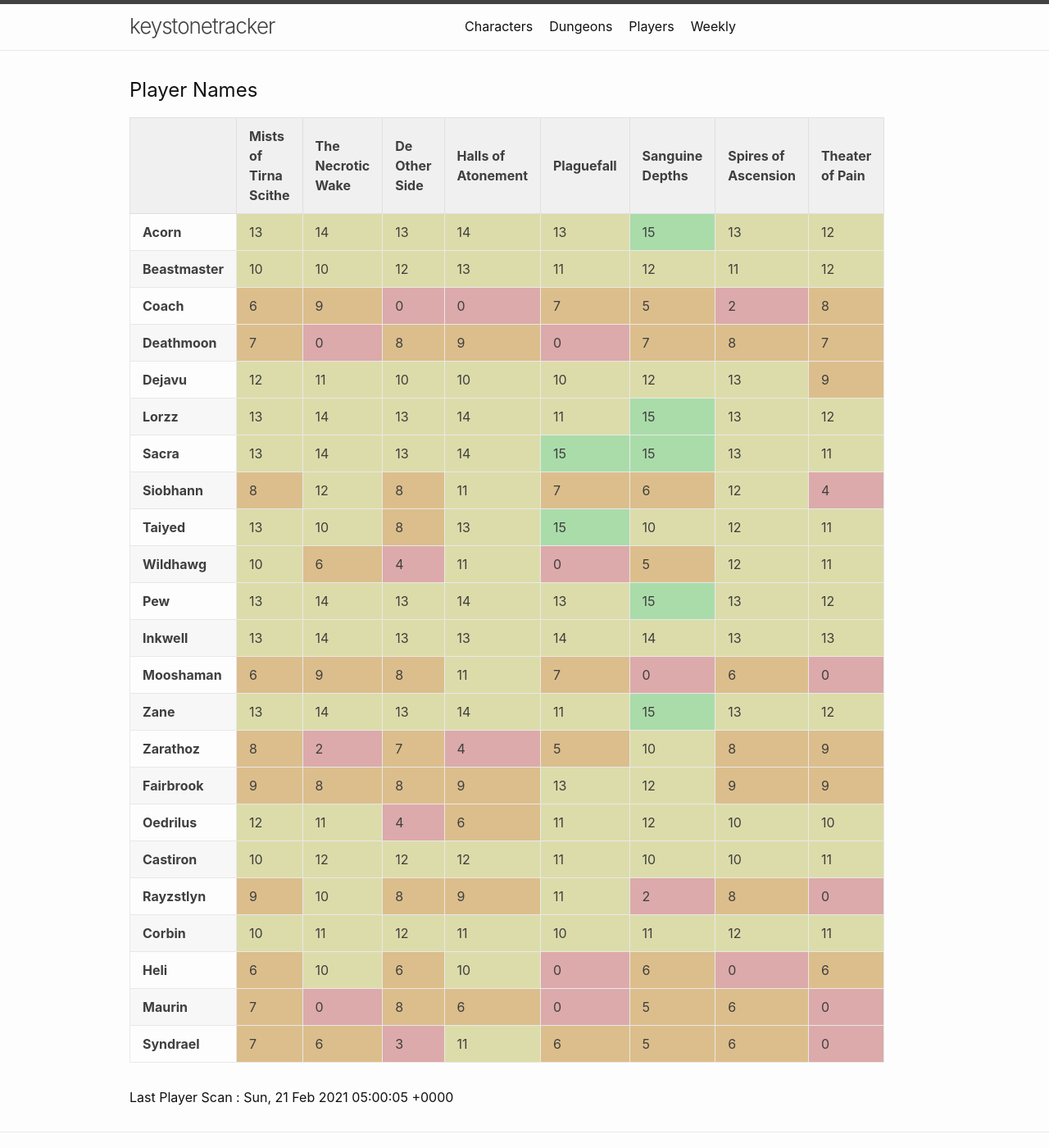
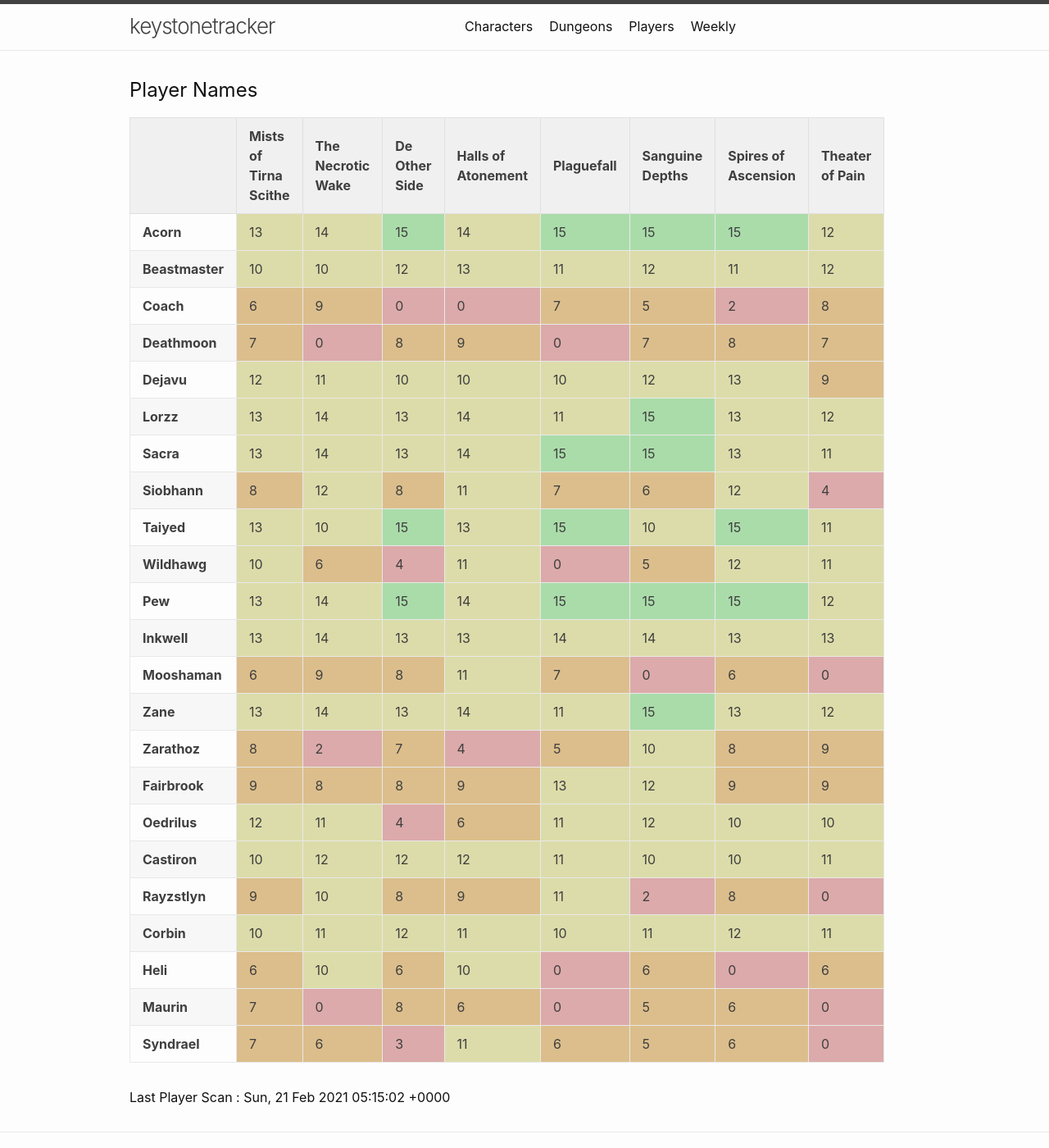
Before and after one commit to eldertribunal/keystonetracker, a Jekyll site: the page built from players.md, in a window 1280 px wide and 1400 px high. Shown: the whole window at 82% size. Built offline with Jekyll 4.4.1, drawn with Linux system fonts in a browser that asks for light colours.

Commit message:
auto scan Sun Feb 21 05:15:41 UTC 2021

```diff
--- a/_data/characters.json
+++ b/_data/characters.json
@@ -59,7 +59,7 @@
       },
       {
         "name": "De Other Side",
-        "level": 13,
+        "level": 15,
         "id": 377
       },
       {
@@ -69,7 +69,7 @@
       },
       {
         "name": "Plaguefall",
-        "level": 11,
+        "level": 15,
         "id": 379
       },
       {
@@ -79,7 +79,7 @@
       },
       {
         "name": "Spires of Ascension",
-        "level": 13,
+        "level": 15,
         "id": 381
       },
       {
@@ -509,7 +509,7 @@
       },
       {
         "name": "De Other Side",
-        "level": 8,
+        "level": 15,
         "id": 377
       },
       {
@@ -529,7 +529,7 @@
       },
       {
         "name": "Spires of Ascension",
-        "level": 12,
+        "level": 15,
         "id": 381
       },
       {
@@ -599,7 +599,7 @@
       },
       {
         "name": "De Other Side",
-        "level": 13,
+        "level": 15,
         "id": 377
       },
       {
@@ -609,7 +609,7 @@
       },
       {
         "name": "Plaguefall",
-        "level": 13,
+        "level": 15,
         "id": 379
       },
       {
@@ -619,7 +619,7 @@
       },
       {
         "name": "Spires of Ascension",
-        "level": 13,
+        "level": 15,
         "id": 381
       },
       {
--- a/_data/players.json
+++ b/_data/players.json
@@ -14,7 +14,7 @@
       },
       {
         "name": "De Other Side",
-        "level": 13,
+        "level": 15,
         "id": 377
       },
       {
@@ -24,7 +24,7 @@
       },
       {
         "name": "Plaguefall",
-        "level": 13,
+        "level": 15,
         "id": 379
       },
       {
@@ -34,7 +34,7 @@
       },
       {
         "name": "Spires of Ascension",
-        "level": 13,
+        "level": 15,
         "id": 381
       },
       {
@@ -374,7 +374,7 @@
       },
       {
         "name": "De Other Side",
-        "level": 8,
+        "level": 15,
         "id": 377
       },
       {
@@ -394,7 +394,7 @@
       },
       {
         "name": "Spires of Ascension",
-        "level": 12,
+        "level": 15,
         "id": 381
       },
       {
@@ -464,7 +464,7 @@
       },
       {
         "name": "De Other Side",
-        "level": 13,
+        "level": 15,
         "id": 377
       },
       {
@@ -474,7 +474,7 @@
       },
       {
         "name": "Plaguefall",
-        "level": 13,
+        "level": 15,
         "id": 379
       },
       {
@@ -484,7 +484,7 @@
       },
       {
         "name": "Spires of Ascension",
-        "level": 13,
+        "level": 15,
         "id": 381
       },
       {
--- a/_data/scanned.json
+++ b/_data/scanned.json
@@ -1,3 +1,3 @@
 {
-  "timestamp": 1613883605
+  "timestamp": 1613884502
 }
--- a/_data/weekly.json
+++ b/_data/weekly.json
@@ -111,10 +111,10 @@
       12,
       11,
       8,
+      8,
       7,
       5,
       2,
-      0,
       0,
       0
     ]
```
